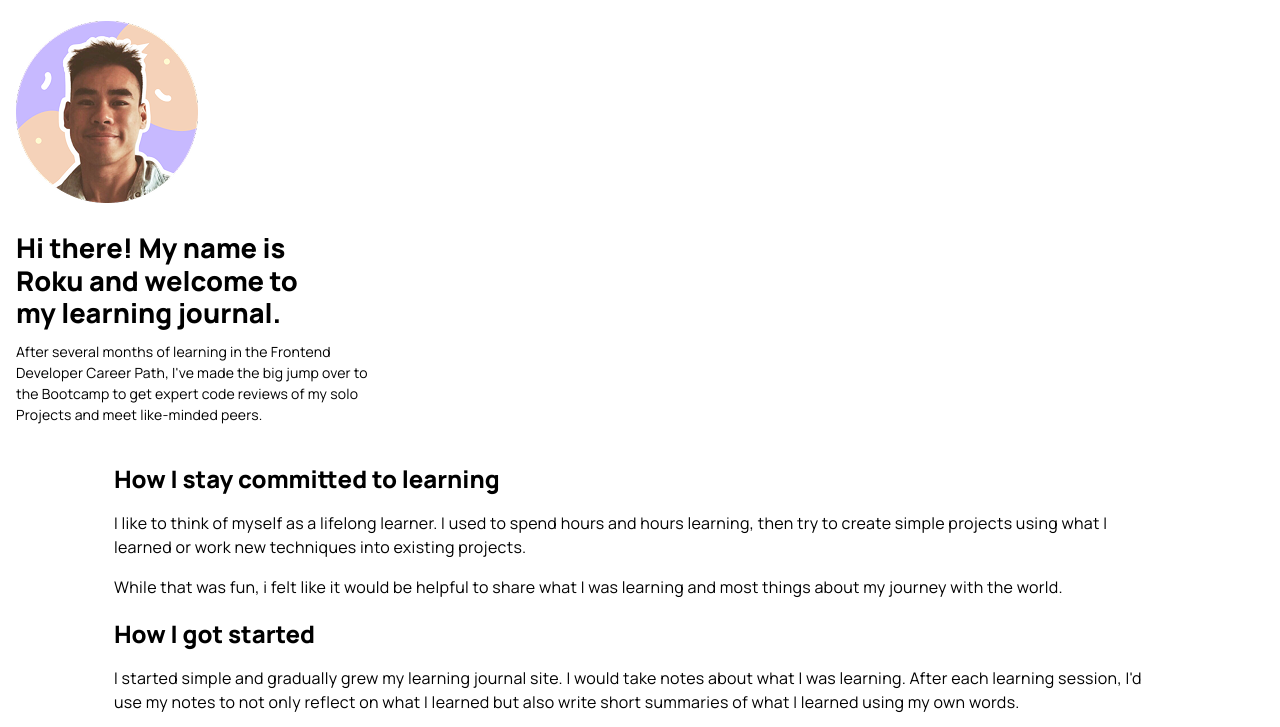
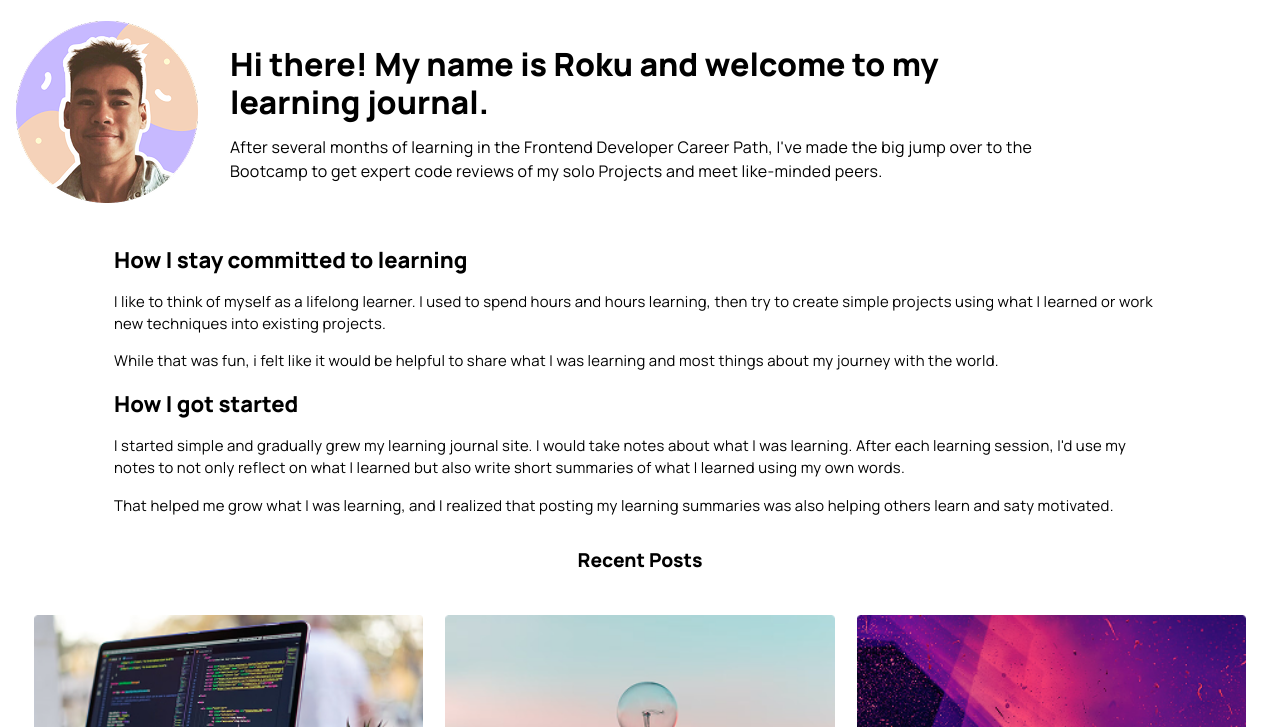
Before and after one commit to abdullah-dev29/solo-project-learning-journal, a plain HTML site: page about-me.html in a window 1280 px wide. Shown: the part 62-789 px from the top of the page. Drawn offline with Linux system fonts and the light colour scheme.

Commit message:
Fully responsive about me page

```diff
--- a/about-me.html
+++ b/about-me.html
@@ -44,7 +44,7 @@
       </section>
       <section class="full-blog">
         <div class="blog-description">
-          <div class="disc disc-part1">
+          <div class="disc disc-part1 user">
             <h4>How I stay committed to learning</h4>
             <p>
               I like to think of myself as a lifelong learner. I used to spend
@@ -58,7 +58,7 @@
             </p>
           </div>
 
-          <div class="disc disc-part2">
+          <div class="disc disc-part2 user">
             <h4>How I got started</h4>
             <p>
               I started simple and gradually grew my learning journal site. I
--- a/css/about-me-style.css
+++ b/css/about-me-style.css
@@ -13,13 +13,11 @@
 .about-user h1{
     margin-top: 0;
     margin-bottom: 0;
-    max-width: 320px;
 }
 
 .about-user p{
     margin-top: 0.8em;
     margin-bottom: 0;
-    max-width: 360px;
 }
 /* Typograhy */
 .about-user h1{
@@ -32,3 +30,41 @@
     line-height: 1.5;
     letter-spacing: 0.2px;
 }
+
+/* Media Query */
+@media (max-width: 767px){
+    .about-user h1{
+        max-width: 320px;
+    }
+    .about-user p{
+        max-width: 360px;
+
+    }
+}
+@media (min-width: 768px){
+    /* body{
+        background-color: red;
+    } */
+    .about-me{
+        flex-direction: row;
+    }
+    .about-user{
+        padding: 2em 0;
+        max-width: 820px;
+    }
+    .about-user h1{
+        font-size: 2rem;
+
+    }
+    .about-user p{
+        font-size: 1rem;
+        letter-spacing: 0.3px;
+    }
+    .user p{
+        font-size: 0.93rem;
+        letter-spacing: 0.3px;
+    }
+    .user h4{
+        font-size: 1.375rem;
+    }
+}
```
